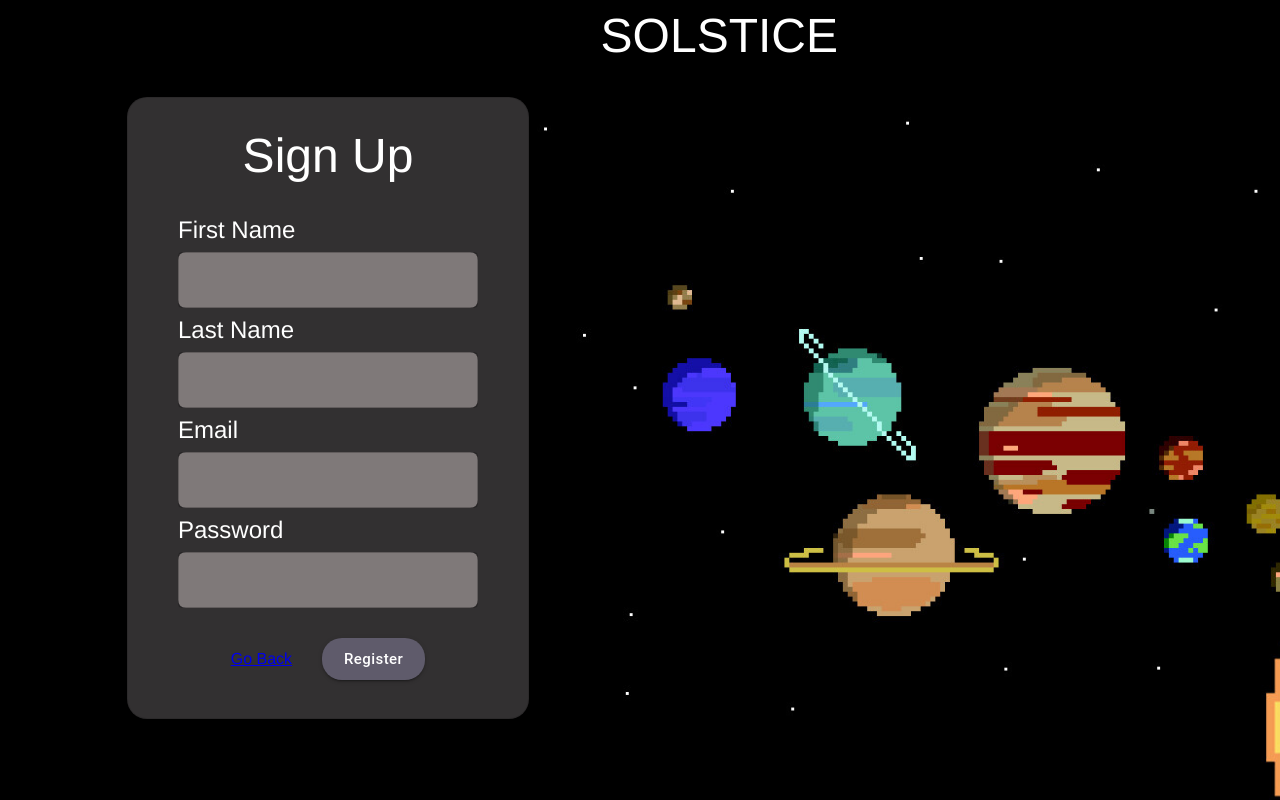
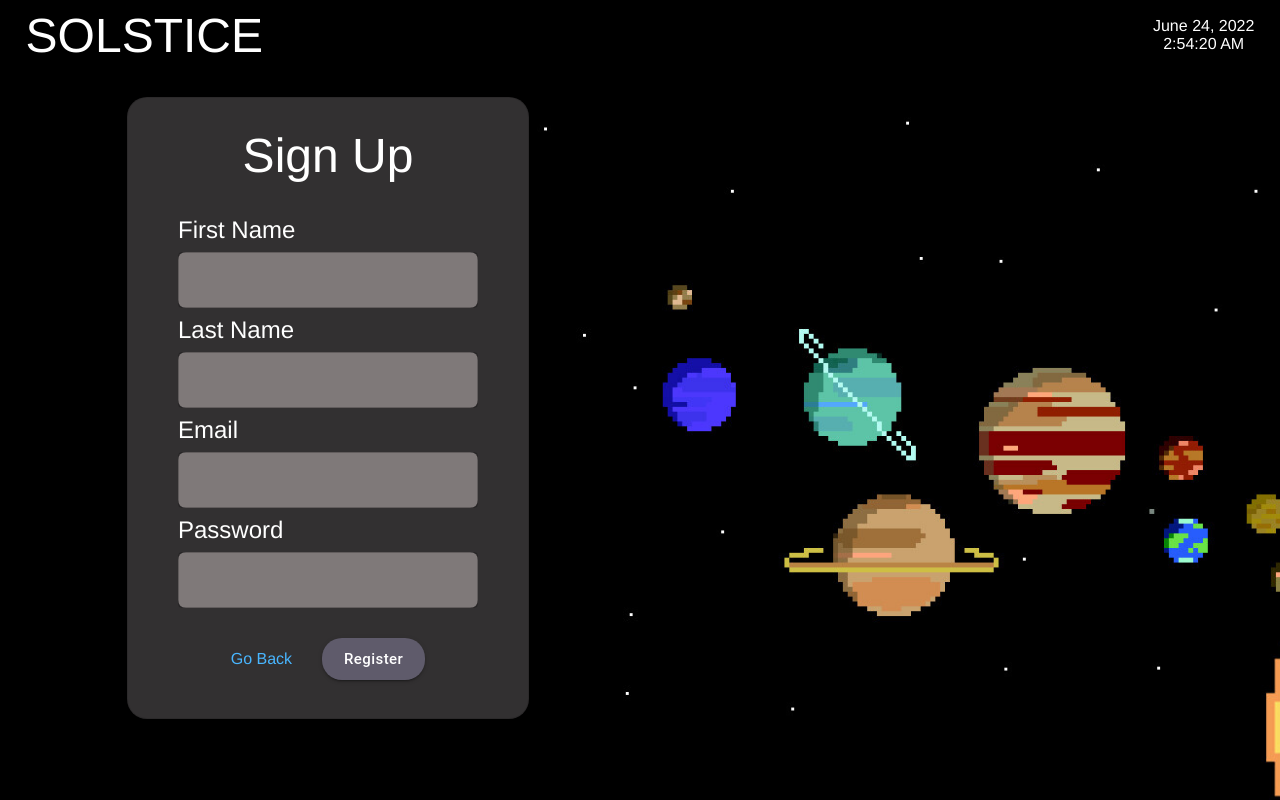
Before and after one commit to xxmcid/SOLSTICE, a React (Create React App) app in the folder client/: page /signup in a window 1280 px wide. Built offline with nearby package versions, Linux system fonts and the light colour scheme.

Commit message:
Styling Refresh for signup page and links

```diff
--- a/client/src/pages/LoginPage.js
+++ b/client/src/pages/LoginPage.js
@@ -171,8 +171,8 @@ class LoginPage extends Component {
                                 </div>
                                 <div id='footercontainer'>
                                     <div id='signuplabel'>
-                                        Don't have an account?
-                                        <Link to="/signup" >Sign up now.</Link>
+                                        Don't have an account?{'\n'}
+                                        <Link to="/signup" className='textlink'>Sign up now.</Link>
                                     </div>
                                 </div>
                             </ Paper>
--- a/client/src/pages/SignupPage.js
+++ b/client/src/pages/SignupPage.js
@@ -7,13 +7,16 @@ import { Link } from 'react-router-dom';
 // Styling imports (May not be needed since App.js already imports it, but lets be safe)
 import { ThemeProvider, createTheme, Button } from '@mui/material';
 import '../styles/common.css';
+import '../styles/signuppage.css';
 import '../styles/loginpage.css';
-import '../styles/signuppage.css';
 
 // MUI Components
 import Box from '@mui/material/Box';
 import { Paper } from '@mui/material';
 import TextField from '@mui/material/TextField';
+
+// Custom Components
+import Clock from '../components/Clock';
 
 class SignupPage extends Component {
     render()
@@ -37,7 +40,8 @@ class SignupPage extends Component {
                 <ThemeProvider theme={theme}>
                     <div>
                         <div id='header'>
-                            <div id='signupTitle'>SOLSTICE</div>
+                            <div id='title'>SOLSTICE</div>
+                            <Clock />
                         </div>
                         <Box
                         sx={{
@@ -104,7 +108,7 @@ class SignupPage extends Component {
                                     />
                             </div>
                             <div id='lowerbuttoncontainer'>
-                                <Link to="/" > Go Back </ Link>
+                                <Link to="/" className='textlink'>Go Back</ Link>
                                     <Button
                                         variant='contained'
                                         size='large'
@@ -116,13 +120,7 @@ class SignupPage extends Component {
                                         }}>
                                             Register
                                     </Button>
-                                    {/* <button className='textlink' id='forgotpasslink'>Forgot your password?</button> */}
                             </div>
-                            {/* <div id='footercontainer'>
-                                <div id='loginlabel'>
-                                    <button className='textlink'id='signuplink'>Go Back</button>
-                                </div>
-                            </div> */}
                         </ Paper>
                         </Box>
                     </div>
--- a/client/src/styles/loginpage.css
+++ b/client/src/styles/loginpage.css
@@ -15,7 +15,8 @@
 
 body
 {
-    animation: fadeInAnimation ease 3s;
+    /* Need this animation for initial startup */
+    animation: fadeInAnimation ease 2s;
     animation-iteration-count: 1;
 
     width: 100%;
@@ -54,7 +55,7 @@ body
 
 #infoContainer
 {
-    animation: fadeInAnimation ease 1s;
+    animation: fadeInAnimation ease 500ms;
     animation-iteration-count: 1;
 
     z-index: 1;
@@ -100,6 +101,11 @@ body
     transform: translate(-50%, -50%);
 
     font-family: Helvetica Neue,Helvetica,Arial,sans-serif;
+
+    /* Need same animation from body selector, in case user
+       comes back from signup page */
+    animation: fadeInAnimation ease 2s;
+    animation-iteration-count: 1;
 }
 
 #signinlabel
@@ -145,6 +151,8 @@ body
     color: #49B6FF;
     max-width: fit-content;
     max-height: fit-content;
+
+    text-decoration: none;
 }
 
 #footercontainer
--- a/client/src/styles/signuppage.css
+++ b/client/src/styles/signuppage.css
@@ -1,7 +1,10 @@
-#signupTitle
-{
-    font-size: xxx-large;
-    margin-left: 575px;
+@keyframes fadeInAnimation {
+    0% {
+        opacity: 0;
+    }
+    100% {
+        opacity: 1;
+     }
 }
 
 #signupContainer
@@ -14,6 +17,9 @@
     transform: translate(-50%, -50%);
 
     font-family: Helvetica Neue,Helvetica,Arial,sans-serif;
+
+    animation: fadeInAnimation ease 1s;
+    animation-iteration-count: 1;
 }
 
 #registerlabel
@@ -32,10 +38,3 @@
     margin-left: 50px;
     color: white;
 }
-
-#inputcontainer > .label
-{
-    font-size: x-large;
-    padding-bottom: 2%;
-    padding-top: 2%;
-}
```
